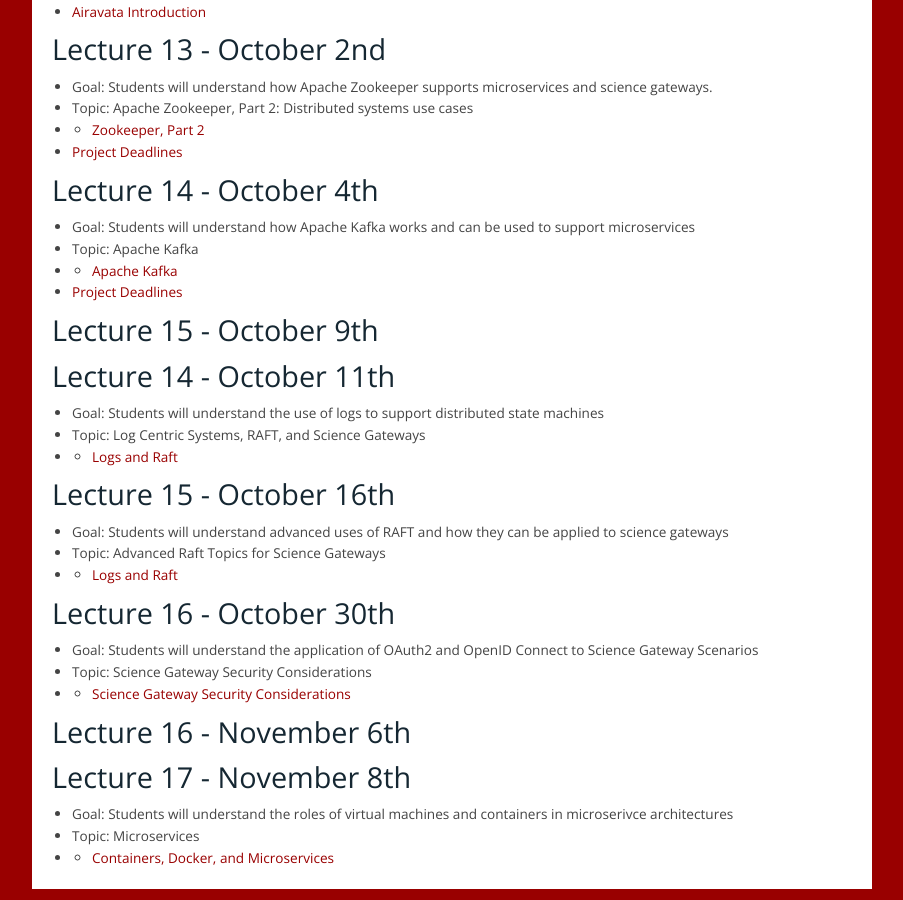
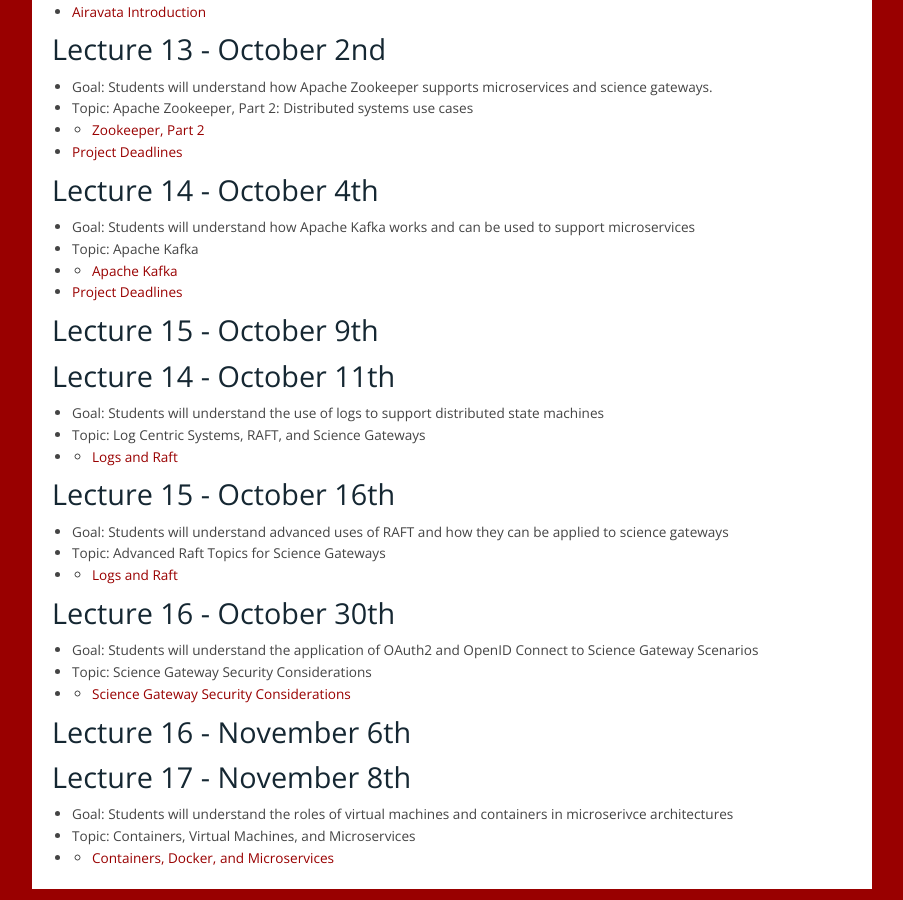
Before and after one commit to airavata-courses/airavata-courses.github.io, a Jekyll site: the page built from lectures.md, in a window 1280 px wide and 900 px high, scrolled down 1701 px. Shown: the whole window, without its empty margins (258-1161 px from the left). Built offline with Jekyll 4.4.1, drawn with Linux system fonts in a browser that asks for light colours; our own code applies the rules of GitHub Pages for plain Markdown files.

Commit message:
Container lecture #1 material

```diff
--- a/lectures.md
+++ b/lectures.md
@@ -110,7 +110,7 @@
 
 ###  Lecture 17 - November 8th
 * Goal: Students will understand the roles of virtual machines and containers in microserivce architectures
-* Topic: Microservices
+* Topic: Containers, Virtual Machines, and Microservices
 * * [Containers, Docker, and Microservices]({{ site.url }}slides/Fall2018-SGACourse-Containers-Part1.pptx)
 
 
```
